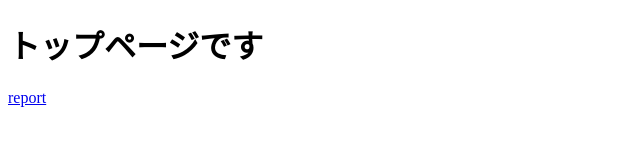
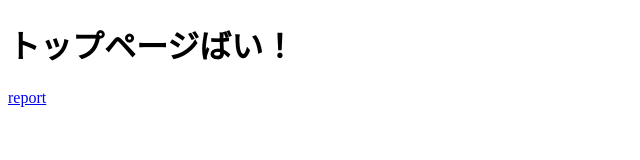
Before and after one commit to 2301129/2301129, a website: page index.html in a window 1280 px wide. Shown: the full height of the page, 0-640 px from the left. Drawn offline with Linux system fonts and the light colour scheme.

Commit message:
トップページの変更
ですたいをばいに修正した

```diff
--- a/index.html
+++ b/index.html
@@ -8,7 +8,7 @@
 </head>
 
 <body>
-    <h1 id="top_message">トップページです</h1>
+    <h1 id="top_message">トップページばい！</h1>
     <a href="./e2e/cypress/support/index.js">report</a>
 </body>
 
```
